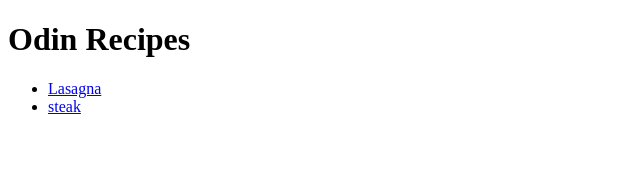
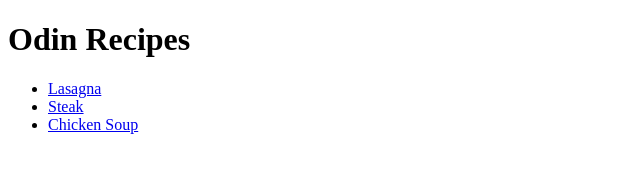
Before and after one commit to KelvinMvungi/odin-recipes, a plain HTML site: page index.html in a window 1280 px wide. Shown: the whole page, without its empty margins (0-640 px from the left). Drawn offline with Linux system fonts and the light colour scheme.

Commit message:
Fix a typo and link chicken_soup.html

```diff
--- a/index.html
+++ b/index.html
@@ -10,7 +10,8 @@
     <h1>Odin Recipes</h1>
     <ul>
         <li><a href="./recipes/lasagna.html">Lasagna</a></li>
-        <li><a href="./recipes/steak.html">steak</a></li>
+        <li><a href="./recipes/steak.html">Steak</a></li>
+        <li><a href="./recipes/chicken_soup.html">Chicken Soup</a></li>
     </ul>
 </body>
 </html>
```
